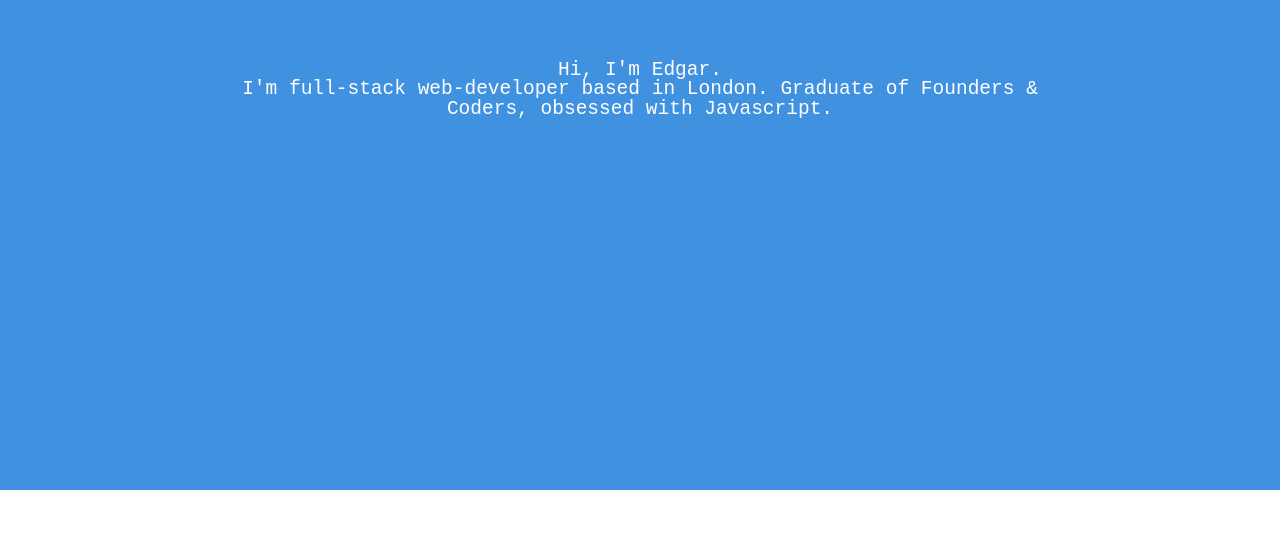
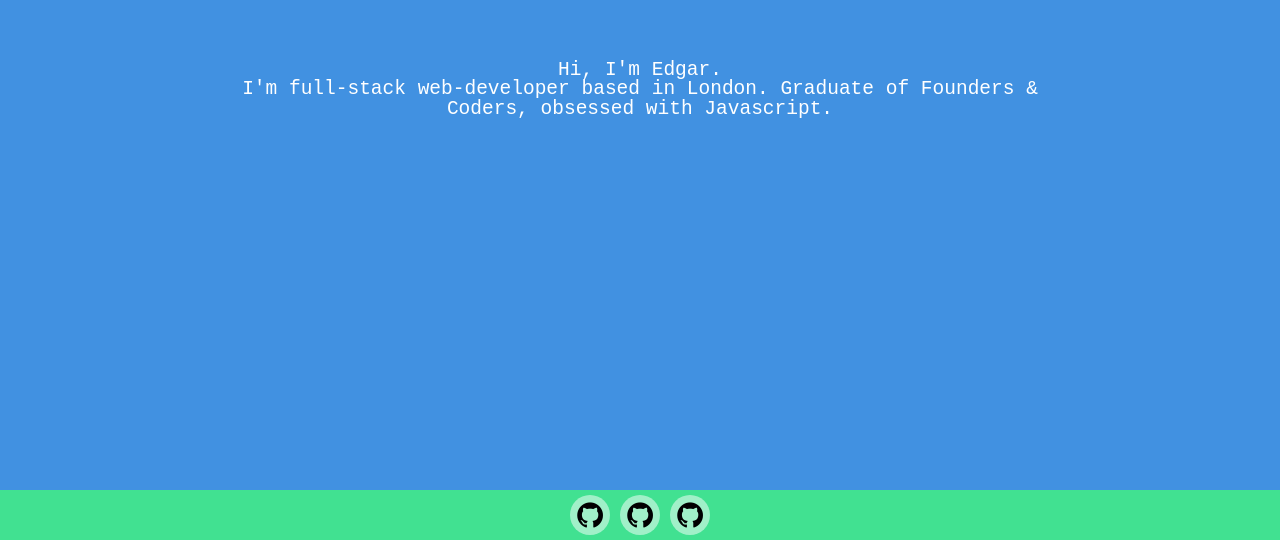
Before and after one commit to edgarfinn/edgarfinn.github.io, a plain HTML site: page index.html in a window 1280 px wide. Shown: the part 310-850 px from the top of the page. Before the commit the page ends 800 px from the top, so only its background shows below. Drawn offline with Linux system fonts and the light colour scheme.

Commit message:
#1 add contact buttons

```diff
--- a/index.html
+++ b/index.html
@@ -13,7 +13,7 @@
 </head>
 <body>
   <main class="page-content">
-    <section class="section-hero flex-centered">
+    <section class="section-hero flex flex-column flex-centered">
       <header class="hero-header typewriter large-8 small-11">
         <h1>
           <span>
@@ -27,11 +27,17 @@
         </h1>
       </header>
     </section>
-    <!-- <footer>
-      <button>
+    <footer class="section-footer flex flex-row flex-centered">
+      <button class="contact-button flex flex-centered">
         <i class="fa fa-github" aria-hidden="true"></i>
       </button>
-    </footer> -->
+      <button class="contact-button flex flex-centered">
+        <i class="fa fa-github" aria-hidden="true"></i>
+      </button>
+      <button class="contact-button flex flex-centered">
+        <i class="fa fa-github" aria-hidden="true"></i>
+      </button>
+    </footer>
   </main>
 
 </body>
--- a/styles/main.css
+++ b/styles/main.css
@@ -1,9 +1,3 @@
-/* v CSS reset v */
-
-
-/* ^ End reset ^ */
-
-
 body {
   min-width: 320px;
   box-sizing: border-box;
@@ -15,21 +9,7 @@ body {
   margin: 0;
   padding: 0;
 }
-.flex-centered {
-  display: -webkit-box;
-  display: -ms-flexbox;
-  display: flex;
-  -webkit-box-orient: vertical;
-  -webkit-box-direction: normal;
-  -ms-flex-direction: column;
-  flex-direction: column;
-  -webkit-box-pack: center;
-  -ms-flex-pack: center;
-  justify-content: center;
-  -webkit-box-align: center;
-  -ms-flex-align: center;
-  align-items: center;
-}
+
 .section-hero {
   height: 100vh;
   background-color: #4191e1;
@@ -42,3 +22,26 @@ body {
   color: #fff;
   font-size: 1.5em;
 }
+
+.contact-button {
+  background-color: rgba(255,255,255,0.5);
+  color: black;
+  height: 40px;
+  width: 40px;
+  border: none;
+  border-radius: 50%;
+  margin: 0 5px 0 5px;
+  transition: background-color 0.35s ease-in-out;
+  font-size: 30px;
+}
+.contact-button:hover {
+  background-color: rgba(0, 0, 0, 0.3);
+  color: white;
+  transition: color 0.35s ease-in-out;
+}
+.section-footer {
+  background-color: #41e191;
+  margin: 0;
+  padding: 0;
+  min-height: 50px;
+}
--- a/styles/reset.css
+++ b/styles/reset.css
@@ -41,3 +41,30 @@ table {
 	border-collapse: collapse;
 	border-spacing: 0;
 }
+/* custom generics */
+.flex {
+  display: -webkit-box;
+  display: -ms-flexbox;
+  display: flex;
+}
+.flex-column {
+  -webkit-box-orient: vertical;
+  -webkit-box-direction: normal;
+  -ms-flex-direction: column;
+  flex-direction: column;
+  }
+
+.flex-row {
+  -webkit-box-orient: horizontal;
+  -webkit-box-direction: normal;
+  -ms-flex-direction: row;
+  flex-direction: row;
+}
+.flex-centered {
+  -webkit-box-pack: center;
+  -ms-flex-pack: center;
+  justify-content: center;
+  -webkit-box-align: center;
+  -ms-flex-align: center;
+  align-items: center;
+}
```
